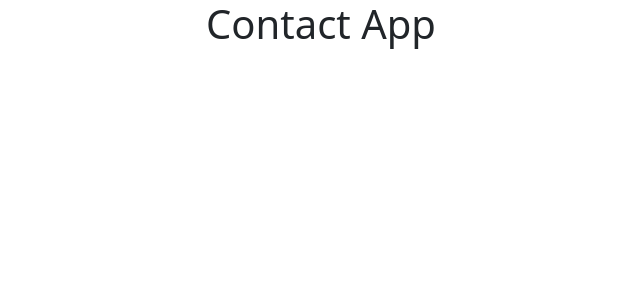
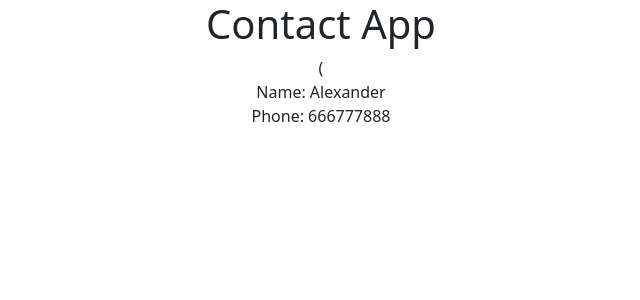
Before and after one commit to angcabdom/contacts-ui, a React (Create React App) app: page / in a window 1280 px wide. Shown: the top 300 px of the page, without its empty margins (319-959 px from the left). Built offline with nearby package versions, Linux system fonts and the light colour scheme.

Commit message:
First steps with contacts

```diff
--- a/src/App.js
+++ b/src/App.js
@@ -1,9 +1,17 @@
 import './App.css';
+import Contact from './Contact.js'
 
 function App() {
+
+  const c = {
+    name: "Alexander",
+    phone: "666777888"
+  }
+
   return (
     <div className="App">
       <h1>Contact App</h1>
+      (<Contact contact={c}/>
     </div>
   );
 }
--- /dev/null
+++ b/src/Contact.js
@@ -0,0 +1,12 @@
+
+
+function Contact(props) {
+    return (
+        <div>
+            <div>Name: {props.contact.name}</div>
+            <div>Phone: {props.contact.phone}</div>
+        </div>
+    )
+}
+
+export default Contact;
```
